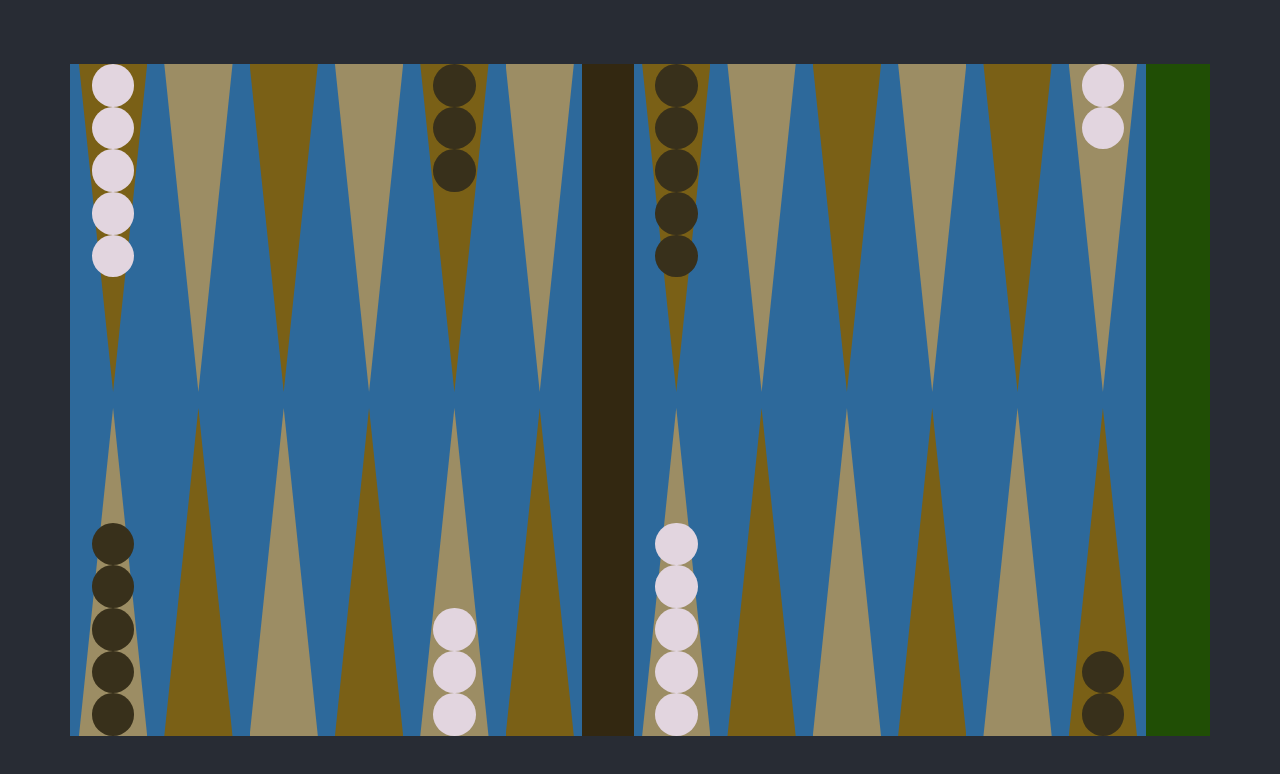
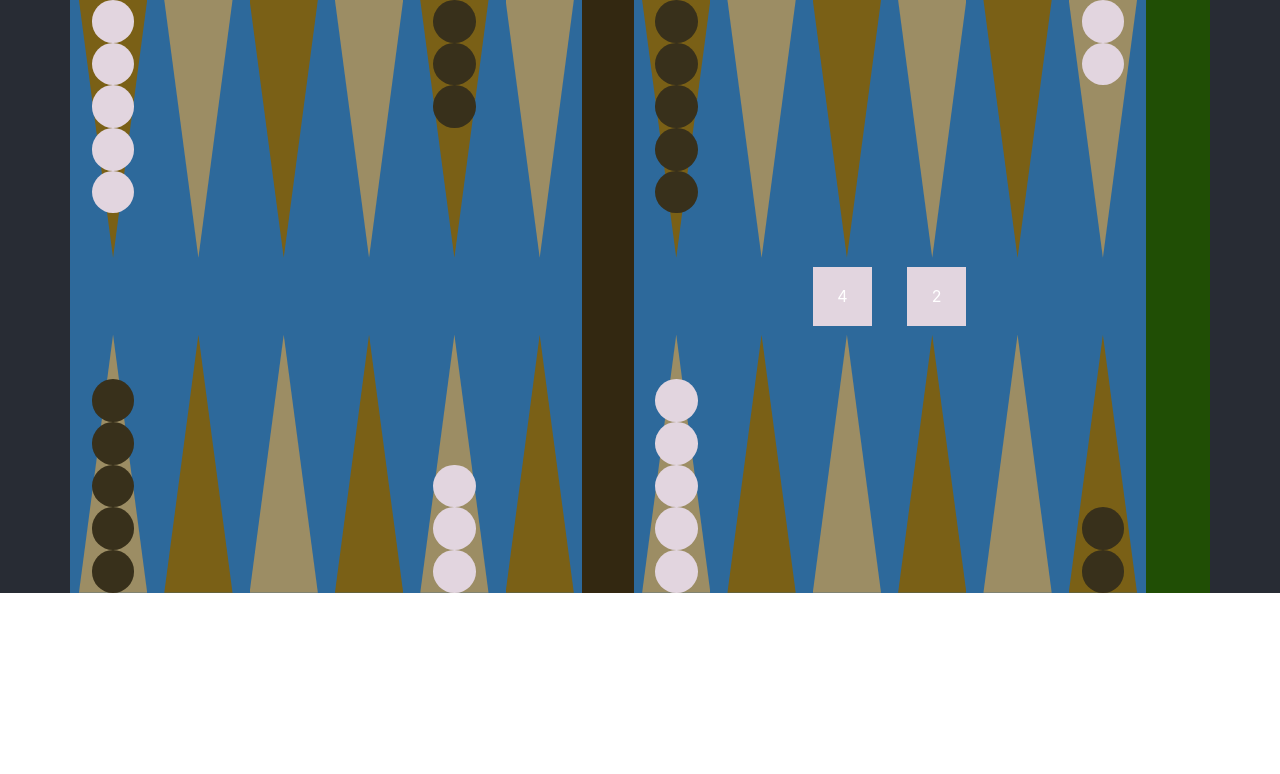
Before and after one commit to sam-swarr/backgammon, a React (Create React App) app: page / in a window 1280 px wide. Shown: the top 774 px of the page. Built offline with nearby package versions, Linux system fonts and the light colour scheme.

Commit message:
add initial dice elements and restyle board to preserve aspect ratio

```diff
--- a/src/App.css
+++ b/src/App.css
@@ -42,8 +42,9 @@
   background-color: #282c34;
   color: white;
   display: flex;
+  height: 46.3vw;
   justify-content: center;
-  min-height: 100vh;
+  min-height: 46.3vw;
   min-width: 100vw;
 }
 
@@ -51,20 +52,10 @@
   background-color:rgb(45, 105, 155);
   display: flex;
   flex-direction: column;
+  height: 100%;
   justify-content: space-between;
+  position: relative;
   width: 40%;
-}
-
-@media screen and (orientation: landscape) {
-  .Game-board-half {
-    height: 84vh;
-  }
-}
-
-@media screen and (orientation: portrait) {
-  .Game-board-half {
-    height: 50vh;
-  }
 }
 
 .Game-board-quadrant {
@@ -80,54 +71,21 @@
 
 .Game-board-bar {
   background-color:rgb(51, 40, 17);
+  height: 100%;
   width: 4%;
-}
-
-@media screen and (orientation: landscape) {
-  .Game-board-bar {
-    height: 84vh;
-  }
-}
-
-@media screen and (orientation: portrait) {
-  .Game-board-bar {
-    height: 50vh;
-  }
 }
 
 .Game-board-home {
   background-color:rgb(32, 78, 5);
+  height: 100%;
   width: 5%;
-}
-
-@media screen and (orientation: landscape) {
-  .Game-board-home {
-    height: 84vh;
-  }
-}
-
-@media screen and (orientation: portrait) {
-  .Game-board-home {
-    height: 50vh;
-  }
 }
 
 .Point-wrapper {
   display: flex;
   position: relative;
+  height: 87%;
   width: 17%;
-}
-
-@media screen and (orientation: landscape) {
-  .Point-wrapper {
-    height: 41vh;
-  }
-}
-
-@media screen and (orientation: portrait) {
-  .Point-wrapper {
-    height: 20vh;
-  }
 }
 
 .Point-wrapper-highlight {
@@ -204,20 +162,8 @@
 
 .Checker {
   border-radius: 50%;
-}
-
-@media screen and (orientation: landscape) {
-  .Checker {
-    padding-top: 50%;
-    width: 50%;
-  }
-}
-
-@media screen and (orientation: portrait) {
-  .Checker {
-    padding-top: 80%;
-    width: 80%;
-  }
+  padding-top: 50%;
+  width: 50%;
 }
 
 .Checker.white {
@@ -227,3 +173,31 @@
 .Checker.black {
   background-color: rgb(56, 48, 27);
 }
+
+.Dice {
+  display: flex;
+  height: 10%;
+  justify-content: space-between;
+  left: 35%;
+  position: absolute;
+  top: 45%;
+  width: 30%;
+  z-index: 3;
+}
+
+.Die {
+  display: flex;
+  flex-direction: column;
+  height: 100%;
+  justify-content: center;
+  text-align: center;
+  width: 38.6%;
+}
+
+.Die.white {
+  background-color: rgb(226, 213, 223);
+}
+
+.Die.black {
+  background-color: rgb(56, 48, 27);
+}
--- /dev/null
+++ b/src/Dice.tsx
@@ -0,0 +1,30 @@
+import cx from "classnames";
+import { FunctionComponent } from "react";
+
+import {Color} from './Types';
+
+type DiceProps = {
+  currentPlayerColor: Color,
+  diceValues: number[],
+};
+
+const Dice: FunctionComponent<DiceProps> = ({ currentPlayerColor, diceValues }: DiceProps) => {
+  return (
+      <div className={"Dice"}>
+        <div className={cx("Die", {
+          "white": currentPlayerColor === Color.White,
+          "black": currentPlayerColor === Color.Black,
+        })}>
+          {diceValues[0]}
+        </div>
+        <div className={cx("Die", {
+          "white": currentPlayerColor === Color.White,
+          "black": currentPlayerColor === Color.Black,
+        })}>
+          {diceValues[1]}
+        </div>
+      </div>
+  );
+}
+
+export default Dice;
--- a/src/GameBoard.tsx
+++ b/src/GameBoard.tsx
@@ -1,12 +1,13 @@
 import React, { FunctionComponent } from 'react';
 
+import { applyMoveToGameBoardState } from './store/gameBoardSlice';
 import { clearHighlightedMoves, setHighlightedMoves } from './store/highlightedMovesSlice';
 import { useAppDispatch, useAppSelector } from './store/hooks';
 import { getMoveIfValid } from './store/moves';
 import { appendProvisionalMove } from './store/provisionalMovesSlice';
 import {Color, Move, MovementDirection, Player} from './Types';
 import BoardPoint from './BoardPoint';
-import { applyMoveToGameBoardState } from './store/gameBoardSlice';
+import Dice from './Dice';
 
 type GameBoardProps = {
   currentPlayer: Player,
@@ -211,6 +212,9 @@ const GameBoard: FunctionComponent<GameBoardProps> = ({
 
       </div>
       <div className="Game-board-half">
+        <Dice
+          currentPlayerColor={currentPlayer === Player.One ? playerOneColor : playerTwoColor}
+          diceValues={dice} />
         <div className="Game-board-quadrant top">
           {topRightPoints}
         </div>
```
